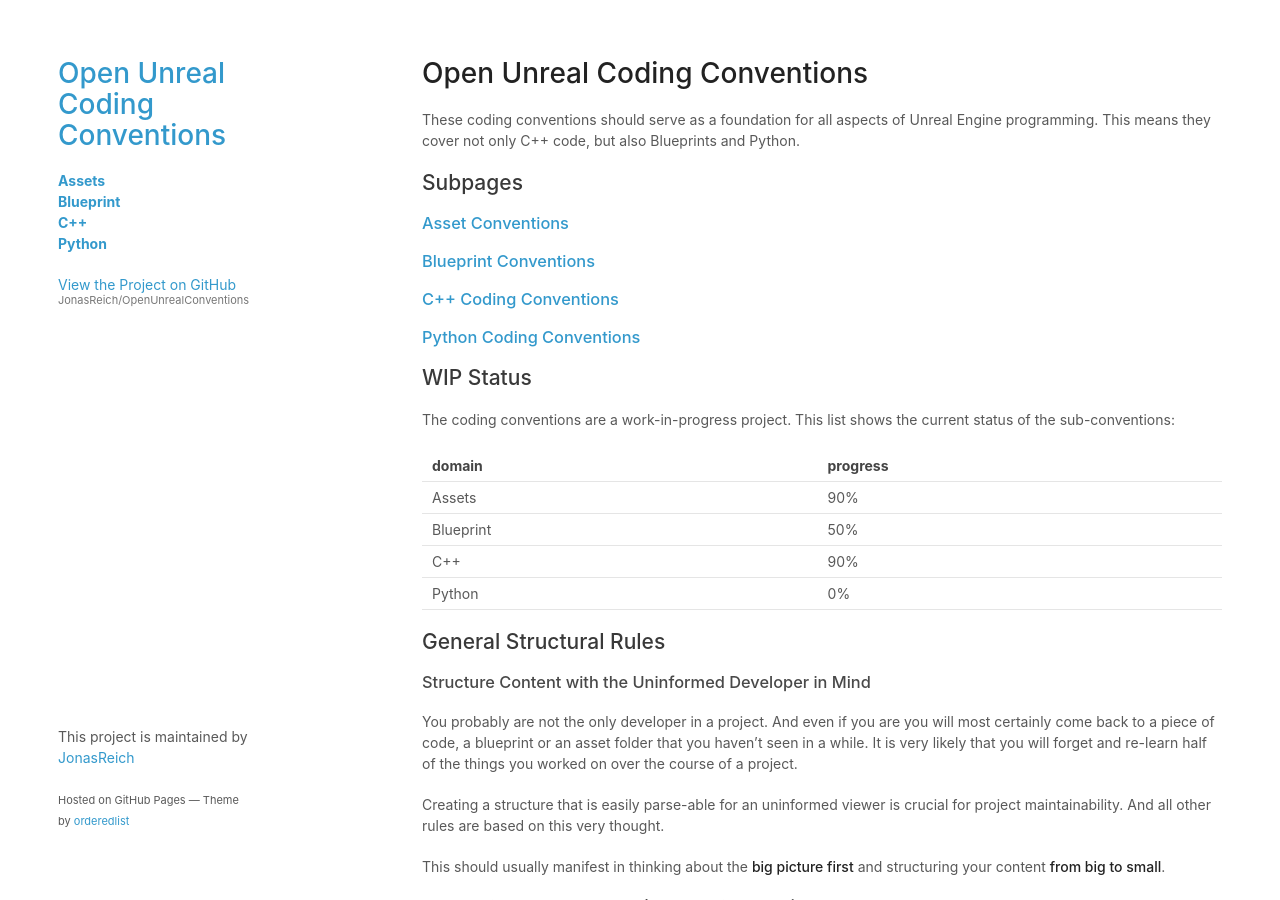
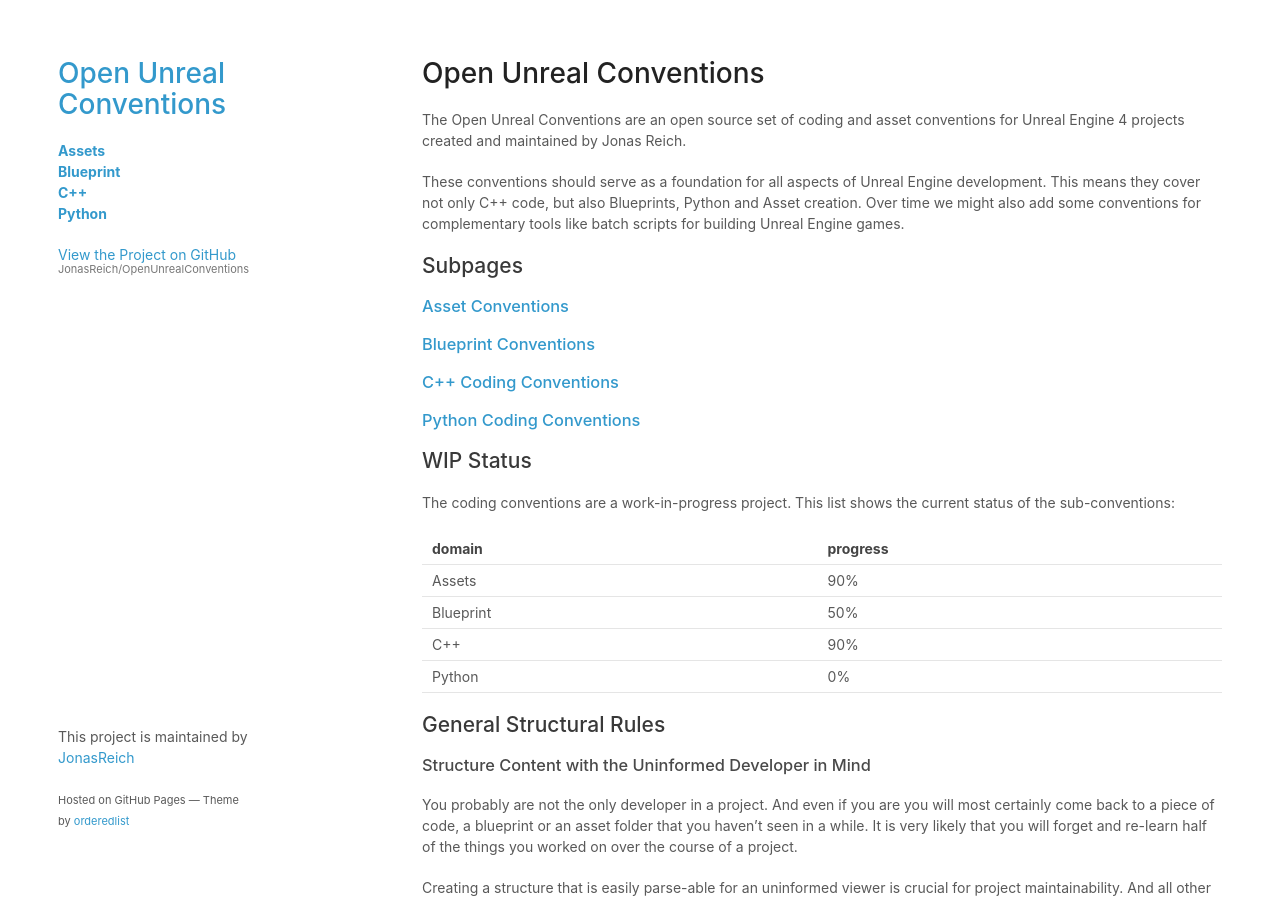
Before and after one commit to JonasReich/OpenUnrealConventions, a Jekyll site: the page built from README.md, in a window 1280 px wide and 900 px high. Built offline with Jekyll 4.4.1, drawn with Linux system fonts in a browser that asks for light colours; our own code applies the rules of GitHub Pages for plain Markdown files; a script that is not in the unit is left out; the repository's description, which GitHub fills in, is left out.

Commit message:
Renamed to Open Unreal Conventions

```diff
--- a/README.md
+++ b/README.md
@@ -1,6 +1,8 @@
-# Open Unreal Coding Conventions
+# Open Unreal Conventions
 
-These coding conventions should serve as a foundation for all aspects of Unreal Engine programming. This means they cover not only C++ code, but also Blueprints and Python.
+The Open Unreal Conventions are an open source set of coding and asset conventions for Unreal Engine 4 projects created and maintained by Jonas Reich.
+
+These conventions should serve as a foundation for all aspects of Unreal Engine development. This means they cover not only C++ code, but also Blueprints, Python and Asset creation. Over time we might also add some conventions for complementary tools like batch scripts for building Unreal Engine games.
 
 ## Subpages
 ### [Asset Conventions](./UnrealAssets/README.md)
--- a/_layouts/default.html
+++ b/_layouts/default.html
@@ -18,7 +18,7 @@
   <body>
     <div class="wrapper">
       <header>
-        <h1><a href="{{ "/" | absolute_url }}">Open Unreal Coding Conventions</a></h1>
+        <h1><a href="{{ "/" | absolute_url }}">Open Unreal Conventions</a></h1>
 
         {% if site.logo %}
           <img src="{{site.logo | relative_url}}" alt="Logo" />
```
